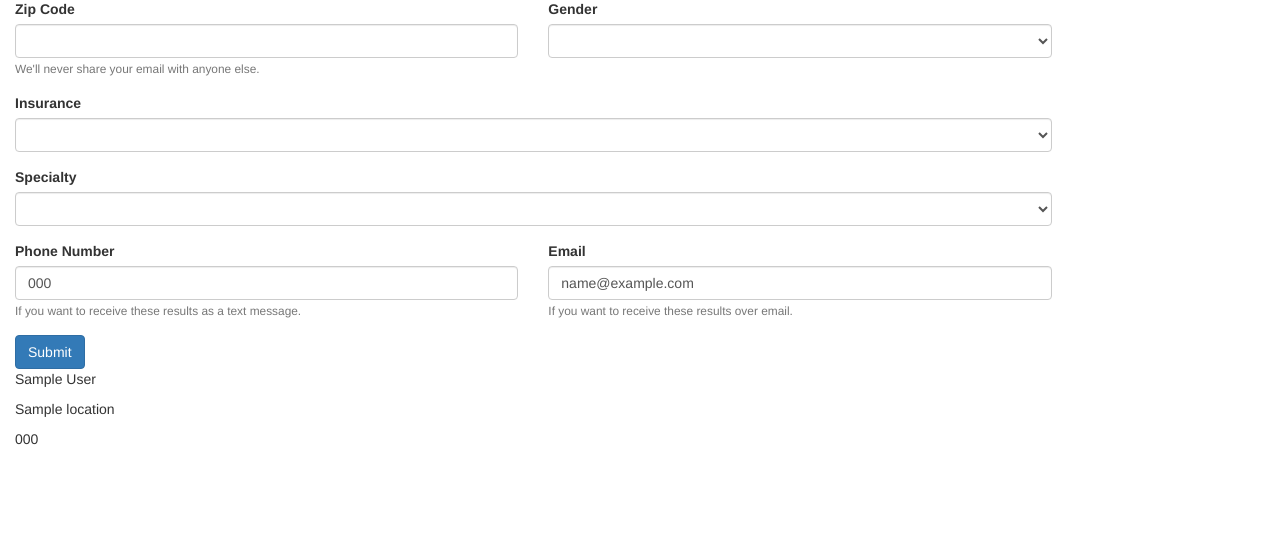
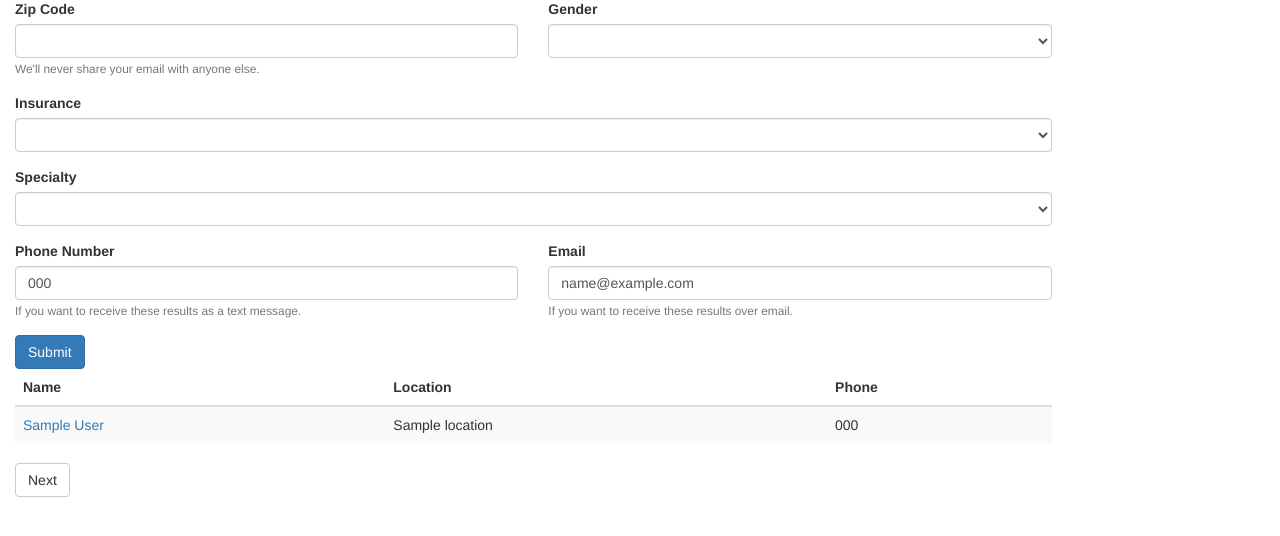
Before and after one commit to BlakeMcc/healthFairDocRecs, a Django app: template templates/screener.html in a window 1280 px wide. Shown: the part 121-657 px from the top of the page. Run offline with Django 3.2, Linux system fonts and the light colour scheme; the template is opened without the code that fills it: most values are stand-ins (such as "Sample title", 1, 10 or a date in 2020); data that the repository does not hold is empty; some libraries are stand-ins or nearby versions.

Commit message:
add pagination

```diff
--- a/health_fair/urls.py
+++ b/health_fair/urls.py
@@ -10,5 +10,6 @@ urlpatterns = [
     url(r'^dj-admin/', admin.site.urls),
     url(r'^$', HomeView.as_view(), name='home'),
     url(r'^search/(?P<slug>[a-zA-Z0-9-]+)$', ScreenView.as_view(), name='screen'),
+    url(r'^detail/(?P<npi>[a-zA-Z0-9-]+)$', ProviderDetailView.as_view(), name='detail'),
     url(r'^send-text/(?P<slug>[a-zA-Z0-9-]+)$', SendTextView.as_view(), name='send_text')
 ]
--- a/templates/form.html
+++ b/templates/form.html
@@ -2,7 +2,7 @@
   <div class="col-md-6">
     <div class="form-group">
       <label for="zip_code">Zip Code</label>
-      <input type="text" name="zip_code" class="form-control" id="zip_code" aria-describedby="zipHelp"
+      <input type="text" name="zip_code" class="form-control" id="zip_code" aria-describedby="zipHelp" required
       {% if screen %}{% if 'zip_code' in screen.params %}
       value="{{screen.params.zip_code}}"
       {% endif %}{% endif %}>
@@ -57,9 +57,9 @@
     <div class="form-group">
       <label for="phone">Phone Number</label>
       <input type="text" name="phone" class="form-control" id="phone" aria-describedby="phoneHelp"
-        {% if screen %}
+        {% if screen %}{% if screen.phone %}
         value="{{screen.phone}}"
-        {% endif %}>
+        {% endif %}{% endif %}>
       <small id="phoneHelp" class="form-text text-muted">If you want to receive these results as a text message.</small>
     </div>
   </div>
@@ -67,9 +67,9 @@
     <div class="form-group">
       <label for="Email">Email</label>
       <input type="text" name="email" class="form-control" id="email" aria-describedby="emailHelp"
-        {% if screen %}
+        {% if screen %}{% if screen.email %}
         value="{{screen.email}}"
-        {% endif %}>
+        {% endif %}{% endif %}>
       <small id="emailHelp" class="form-text text-muted">If you want to receive these results over email.</small>
     </div>
   </div>
--- a/templates/screener.html
+++ b/templates/screener.html
@@ -30,13 +30,36 @@
 </div>
 <div class="row">
   <div class="col-md-10">
-    {% for provider in providers %}
-    <div>
-      <p>{{provider.full_name}}</p>
-      <p>{{provider.location}}</p>
-      <p>{{provider.phone}}</p>
-    </div>
-    {% endfor %}
+    <table class="table table-striped table-responsive">
+      <thead>
+        <tr>
+          <th>Name</th>
+          <th>Location</th>
+          <th>Phone</th>
+        </tr>
+      </thead>
+      <tbody>
+        {% for provider in providers %}
+        <tr>
+          <td><a href="{% url 'detail' provider.npi %}">{{provider.full_name}}</a></td>
+          <td>{{provider.location}}</td>
+          <td>{{provider.phone}}</td>
+        </tr>
+        {% endfor %}
+      </tbody>
+    </table>
+  </div>
+  <div class="col-md-10">
+    {% if prev_skip %}
+    <a class="btn btn-default" href="{% url 'screen' screen.slug %}?skip={{prev_skip}}" role="button">
+      Previous
+    </a>
+    {% endif %}
+    {% if next_skip %}
+    <a class="btn btn-default" href="{% url 'screen' screen.slug %}?skip={{next_skip}}" role="button">
+      Next
+    </a>
+    {% endif %}
   </div>
 </div>
 {% endblock %}
```
Also changed, not shown: screener/views.py (+6 -1 lines).
